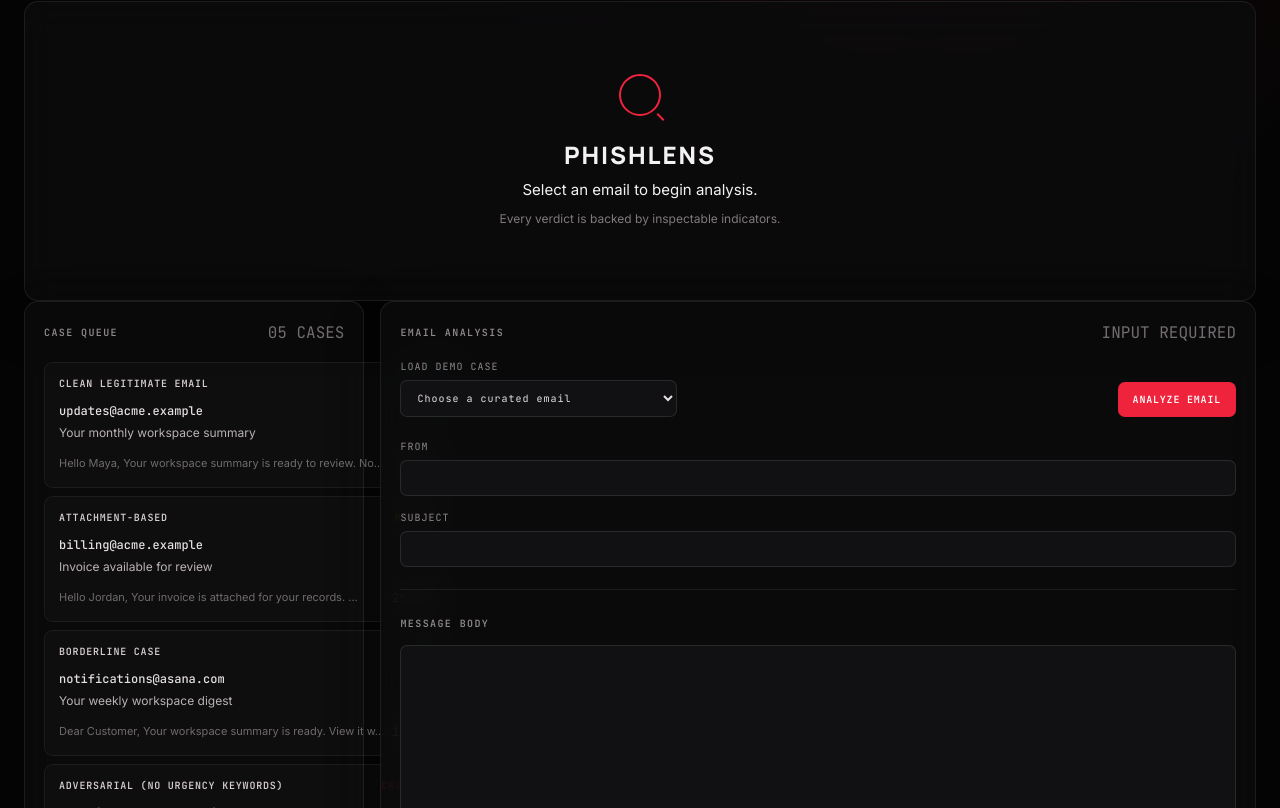
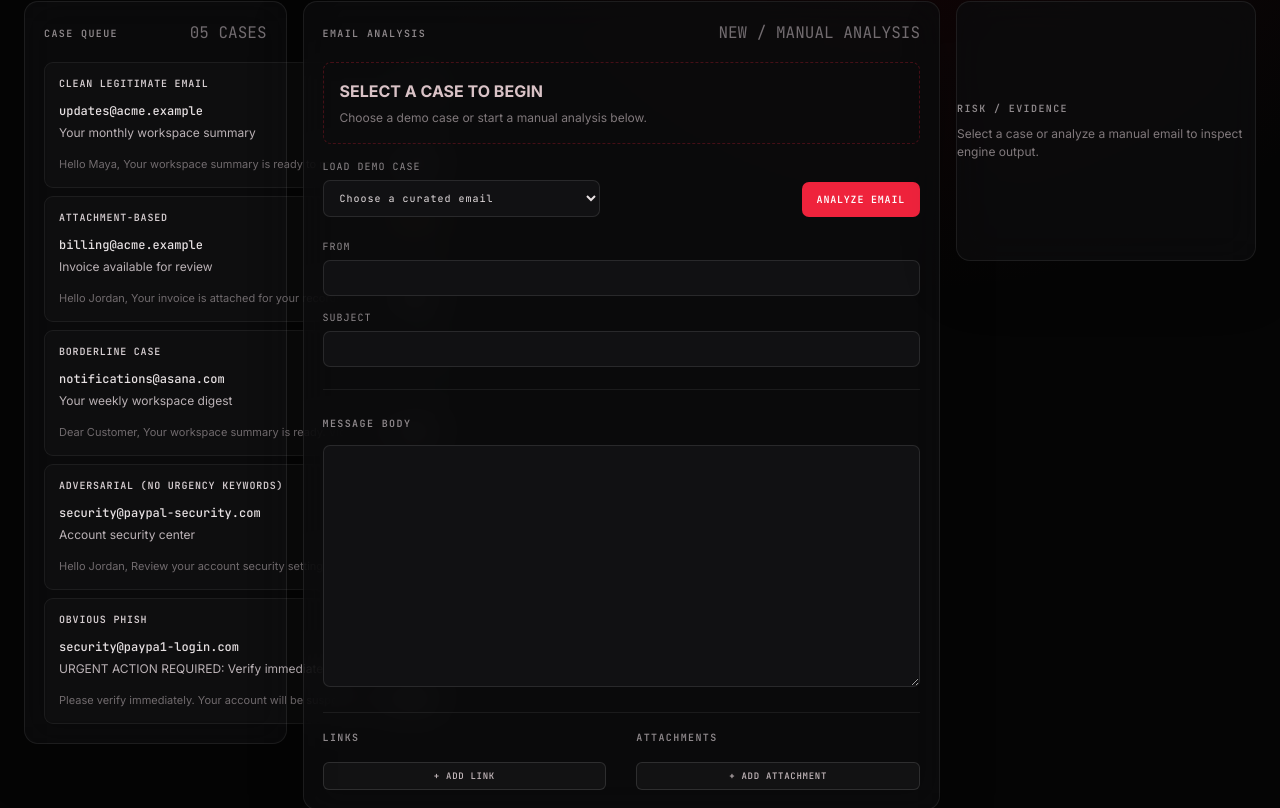
Before and after one commit to MRDarshan7/phishlens, a React (Vite) app: page / in a window 1280 px wide. Shown: the part 252-1060 px from the top of the page. Built offline with nearby package versions, Linux system fonts and the light colour scheme.

Commit message:
Improve Phase 6 analysis workflow

```diff
--- a/src/App.tsx
+++ b/src/App.tsx
@@ -12,22 +12,25 @@ export default function App() {
   const [selectedIndex, setSelectedIndex] = useState<number | null>(null);
   const [email, setEmail] = useState<EmailInput>(emptyEmail);
   const [result, setResult] = useState<AnalysisResult | null>(null);
+  const [stale, setStale] = useState(false);
   const [analyzing, setAnalyzing] = useState(false);
   const queue = useMemo(() => testEmails.map((item) => ({ ...item, result: runFullAnalysis(item.email) })), []);
-
-  const analyze = (nextEmail = email) => {
-    setAnalyzing(true);
-    window.setTimeout(() => { setResult(runFullAnalysis(nextEmail)); setAnalyzing(false); }, 120);
-  };
-  const changeEmail = (nextEmail: EmailInput) => { setEmail(nextEmail); if (result) setResult(null); };
-  const selectEmail = (index: number) => { const next = testEmails[index].email; setSelectedIndex(index); setEmail(next); setResult(null); analyze(next); };
+  const analyze = (nextEmail = email) => { setAnalyzing(true); window.setTimeout(() => { setResult(runFullAnalysis(nextEmail)); setStale(false); setAnalyzing(false); }, 120); };
+  const changeEmail = (nextEmail: EmailInput) => { setEmail(nextEmail); if (result) { setResult(null); setStale(true); } };
+  const selectEmail = (index: number) => { const next = testEmails[index].email; setSelectedIndex(index); setEmail(next); setResult(null); setStale(false); analyze(next); };
+  const reasons = useMemo(() => {
+    if (!result) return [];
+    const seen = new Set<string>();
+    return result.indicators.filter((indicator) => { const key = indicator.name.toLowerCase(); if (seen.has(key)) return false; seen.add(key); return true; });
+  }, [result]);
 
   return <div className="app-shell">
-    <header className="top-nav"><div className="brand-lockup"><span className="lens-mark" aria-hidden="true" /><div><strong>PHISHLENS</strong><span>PHISHING ANALYSIS ENGINE</span></div></div><nav aria-label="Primary"><a href="#analysis">Analysis</a><a href="#evidence">Evidence</a><a href="#how-it-works">How it works</a></nav><div className="engine-status"><span /> ENGINE ONLINE</div></header>
+    <header className="top-nav"><div className="brand-lockup"><span className="lens-mark" aria-hidden="true" /><div><strong>PHISHLENS</strong><span>PHISHING ANALYSIS ENGINE</span></div></div><nav aria-label="Primary"><a href="#analysis">Analysis</a><a href="#evidence">Evidence</a></nav><div className="engine-status"><span /> ENGINE ONLINE</div></header>
     <main id="analysis"><div className="page-intro"><div><span className="eyebrow">LOCAL INVESTIGATION WORKSPACE</span><h1>See why an email is suspicious.</h1></div><span className="mono case-count">CASE / EMAIL</span></div>
       {analyzing && <div className="analysis-state" role="status">ANALYZING SIGNALS <span className="loading-dots">•••</span></div>}
-      {!result && !analyzing ? <div className="empty-state panel"><span className="lens-mark large" aria-hidden="true" /><h2>PHISHLENS</h2><p>Select an email to begin analysis.</p><span>Every verdict is backed by inspectable indicators.</span></div> : result && <div className="analysis-layout"><EmailPane email={email} result={result} queue={queue} selectedIndex={selectedIndex} onSelect={selectEmail} onChange={changeEmail} onAnalyze={() => analyze()} analyzing={analyzing} /><aside className="risk-column" id="evidence"><VerdictCard result={result} /><section className="why-panel panel"><div className="section-heading"><span className="eyebrow">WHY THIS EMAIL IS FLAGGED</span></div>{result.indicators.length ? result.indicators.map((item, index) => <div className="why-row" key={`${item.id}-${index}`}><span className="mono why-index">{String(index + 1).padStart(2, '0')}</span><div><strong>{item.name}</strong><p>{item.evidence}</p></div></div>) : <p className="empty-panel">No suspicious indicators detected.</p>}</section><IndicatorList indicators={result.indicators} score={result.score} /></aside></div>}
-      {!result && !analyzing && <EmailPane email={email} result={null} queue={queue} selectedIndex={selectedIndex} onSelect={selectEmail} onChange={changeEmail} onAnalyze={() => analyze()} analyzing={analyzing} />}
+      <div className="analysis-layout"><EmailPane email={email} result={result} stale={stale} queue={queue} selectedIndex={selectedIndex} onSelect={selectEmail} onChange={changeEmail} onAnalyze={() => analyze()} analyzing={analyzing} />
+        {result ? <aside className="risk-column" id="evidence"><VerdictCard result={result} /><section className="why-panel panel"><div className="section-heading"><span className="eyebrow">WHY THIS EMAIL IS FLAGGED</span><span className="mono muted">{String(reasons.length).padStart(2, '0')} REASONS</span></div>{reasons.length ? reasons.map((item, index) => <div className="why-row" key={item.name}><span className="mono why-index">{String(index + 1).padStart(2, '0')}</span><div><strong>{item.name}</strong><p>{item.evidence}</p></div></div>) : <p className="empty-panel">No suspicious indicators detected.</p>}</section><IndicatorList indicators={result.indicators} score={result.score} /></aside> : <aside className="risk-column empty-risk panel" aria-label="Risk summary awaiting analysis"><span className="eyebrow">RISK / EVIDENCE</span><p>Select a case or analyze a manual email to inspect engine output.</p></aside>}
+      </div>
     </main>
   </div>;
 }
--- a/src/components/EmailPane.tsx
+++ b/src/components/EmailPane.tsx
@@ -1,11 +1,14 @@
+import { useState } from 'react';
 import type { ChangeEvent, ReactNode } from 'react';
-import type { AnalysisResult, EmailInput, Indicator, Severity } from '../types';
+import type { AnalysisResult, EmailAttachment, EmailInput, EmailLink, Indicator, Severity } from '../types';
 
 const severityOrder: Record<Severity, number> = { critical: 4, high: 3, medium: 2, low: 1 };
+type HighlightField = 'sender' | 'subject' | 'body' | 'url';
 
 interface EmailPaneProps {
   email: EmailInput;
   result: AnalysisResult | null;
+  stale: boolean;
   queue: { label: string; email: EmailInput; result: AnalysisResult }[];
   selectedIndex: number | null;
   onSelect: (index: number) => void;
@@ -14,84 +17,59 @@ interface EmailPaneProps {
   analyzing: boolean;
 }
 
-type HighlightField = 'sender' | 'subject' | 'body' | 'url';
-
-function fieldValue(indicator: Indicator, field: HighlightField) {
-  return indicator.location?.field === field ? indicator : null;
-}
-
 function highlightedText(text: string, field: HighlightField, indicators: Indicator[]): ReactNode {
   const spans = indicators
-    .filter((indicator) => fieldValue(indicator, field) && indicator.location)
+    .filter((indicator) => indicator.location?.field === field && indicator.location)
     .map((indicator) => ({ indicator, start: indicator.location!.startIndex, end: indicator.location!.endIndex }))
     .filter(({ start, end }) => start >= 0 && end > start && end <= text.length)
     .sort((a, b) => a.start - b.start || severityOrder[b.indicator.severity] - severityOrder[a.indicator.severity]);
-
   const parts: ReactNode[] = [];
   let cursor = 0;
   for (const span of spans) {
-    // Overlapping spans cannot be nested safely; severity order makes the choice deterministic.
+    // Overlaps are resolved by severity order; lower-priority spans remain in the indicator list.
     if (span.start < cursor) continue;
     if (span.start > cursor) parts.push(text.slice(cursor, span.start));
-    parts.push(
-      <span className={`evidence-highlight evidence-${span.indicator.severity}`} tabIndex={0} title={span.indicator.evidence} key={`${span.indicator.id}-${span.start}`}>
-        {text.slice(span.start, span.end)}
-        <span className="evidence-popover" role="tooltip">{span.indicator.evidence}</span>
-      </span>,
-    );
+    parts.push(<span className={`evidence-highlight evidence-${span.indicator.severity}`} tabIndex={0} title={span.indicator.evidence} key={`${span.indicator.id}-${span.start}`}>
+      {text.slice(span.start, span.end)}<span className="evidence-popover" role="tooltip">{span.indicator.evidence}</span>
+    </span>);
     cursor = span.end;
   }
   if (cursor < text.length) parts.push(text.slice(cursor));
   return parts;
 }
 
-function updateField(email: EmailInput, field: 'sender' | 'subject' | 'body', event: ChangeEvent<HTMLInputElement | HTMLTextAreaElement>): EmailInput {
+function fieldChange(email: EmailInput, field: 'sender' | 'subject' | 'body', event: ChangeEvent<HTMLInputElement | HTMLTextAreaElement>): EmailInput {
   return { ...email, [field]: event.target.value };
 }
 
-export function EmailPane({ email, result, queue, selectedIndex, onSelect, onChange, onAnalyze, analyzing }: EmailPaneProps) {
+export function EmailPane({ email, result, stale, queue, selectedIndex, onSelect, onChange, onAnalyze, analyzing }: EmailPaneProps) {
+  const [editing, setEditing] = useState(false);
   const indicators = result?.indicators ?? [];
+  const editMode = !result || editing;
+  const updateLink = (index: number, field: keyof EmailLink, value: string) => onChange({ ...email, links: email.links.map((link, i) => i === index ? { ...link, [field]: value } : link) });
+  const updateAttachment = (index: number, field: keyof EmailAttachment, value: string) => onChange({ ...email, attachments: email.attachments.map((item, i) => i === index ? { ...item, [field]: value } : item) });
   return (
     <section className="workspace-grid" aria-label="Email queue and investigation workspace">
       <aside className="queue-panel panel">
-        <div className="section-heading"><span className="eyebrow">CASE QUEUE</span><span className="mono muted">{queue.length.toString().padStart(2, '0')} CASES</span></div>
-        <div className="queue-list">
-          {queue.map((item, index) => (
-            <button className={`queue-item ${selectedIndex === index ? 'is-selected' : ''}`} key={item.label} onClick={() => onSelect(index)} aria-pressed={selectedIndex === index}>
-              <span className="queue-item-top"><span className="queue-label">{item.label}</span><span className={`severity-text severity-${item.result.verdict}`}>{item.result.verdict}</span></span>
-              <strong>{item.email.sender}</strong>
-              <span className="queue-subject">{item.email.subject}</span>
-              <span className="queue-item-bottom"><span className="preview">{item.email.body.slice(0, 58)}{item.email.body.length > 58 ? '…' : ''}</span><span className="mono score-small">{item.result.score}/100</span></span>
-            </button>
-          ))}
-        </div>
+        <div className="section-heading"><span className="eyebrow">CASE QUEUE</span><span className="mono muted">{String(queue.length).padStart(2, '0')} CASES</span></div>
+        <div className="queue-list">{queue.map((item, index) => <button className={`queue-item ${selectedIndex === index ? 'is-selected' : ''}`} key={item.label} onClick={() => onSelect(index)} aria-pressed={selectedIndex === index}>
+          <span className="queue-item-top"><span className="queue-label">{item.label}</span><span className={`severity-text severity-${item.result.verdict}`}>{item.result.verdict}</span></span><strong>{item.email.sender}</strong><span className="queue-subject">{item.email.subject}</span><span className="queue-item-bottom"><span className="preview">{item.email.body.slice(0, 58)}{item.email.body.length > 58 ? '…' : ''}</span><span className="mono score-small">{item.result.score}/100</span></span>
+        </button>)}</div>
       </aside>
-
       <div className="email-panel panel">
-        <div className="section-heading"><span className="eyebrow">EMAIL ANALYSIS</span><span className="mono muted">{result ? 'ANALYSIS COMPLETE' : 'INPUT REQUIRED'}</span></div>
-        {!result && (
-          <div className="input-toolbar">
-            <label className="control-label" htmlFor="demo-email">LOAD DEMO CASE
-              <select id="demo-email" value={selectedIndex ?? ''} onChange={(event) => event.target.value !== '' && onSelect(Number(event.target.value))}>
-                <option value="">Choose a curated email</option>
-                {queue.map((item, index) => <option value={index} key={item.label}>{item.label}</option>)}
-              </select>
-            </label>
-            <button className="button button-primary" onClick={onAnalyze} disabled={analyzing}>{analyzing ? 'ANALYZING…' : 'ANALYZE EMAIL'}</button>
-          </div>
-        )}
+        <div className="section-heading"><span className="eyebrow">EMAIL ANALYSIS</span><span className={`mono ${stale ? 'stale-text' : 'muted'}`}>{result ? 'ANALYSIS COMPLETE' : stale ? 'ANALYSIS STALE' : 'NEW / MANUAL ANALYSIS'}</span>{result && !editing && <button className="add-button edit-button" onClick={() => setEditing(true)} aria-label="Edit analyzed email">EDIT EMAIL</button>}</div>
+        {!result && !stale && <div className="inline-empty-state"><strong>SELECT A CASE TO BEGIN</strong><span>Choose a demo case or start a manual analysis below.</span></div>}
+        {stale && <div className="stale-banner" role="status"><strong>ANALYSIS STALE</strong><span>Changes detected — analyze again to refresh the engine result.</span></div>}
+        {editMode && <div className="input-toolbar"><label className="control-label" htmlFor="demo-email">LOAD DEMO CASE<select id="demo-email" value={selectedIndex ?? ''} onChange={(event) => event.target.value !== '' && onSelect(Number(event.target.value))}><option value="">Choose a curated email</option>{queue.map((item, index) => <option value={index} key={item.label}>{item.label}</option>)}</select></label><button className="button button-primary" onClick={onAnalyze} disabled={analyzing} aria-label="Analyze email">{analyzing ? 'ANALYZING…' : 'ANALYZE EMAIL'}</button></div>}
         <div className="email-meta">
-          {result ? <div className="technical-field"><span>FROM</span><div className="technical-value">{highlightedText(email.sender, 'sender', indicators)}</div></div> : <label><span>FROM</span><input value={email.sender} onChange={(event) => onChange(updateField(email, 'sender', event))} aria-label="Sender" /></label>}
-          {result ? <div className="technical-field"><span>SUBJECT</span><div className="technical-value">{highlightedText(email.subject, 'subject', indicators)}</div></div> : <label><span>SUBJECT</span><input value={email.subject} onChange={(event) => onChange(updateField(email, 'subject', event))} aria-label="Subject" /></label>}
+          {!editMode ? <div className="technical-field"><span>FROM</span><div className="technical-value">{highlightedText(email.sender, 'sender', indicators)}</div></div> : <label><span>FROM</span><input value={email.sender} onChange={(event) => onChange(fieldChange(email, 'sender', event))} aria-label="Sender" /></label>}
+          {!editMode ? <div className="technical-field"><span>SUBJECT</span><div className="technical-value">{highlightedText(email.subject, 'subject', indicators)}</div></div> : <label><span>SUBJECT</span><input value={email.subject} onChange={(event) => onChange(fieldChange(email, 'subject', event))} aria-label="Subject" /></label>}
           {result && <label><span>TIMESTAMP</span><span className="technical-value">{new Date(result.timestamp).toLocaleString([], { dateStyle: 'medium', timeStyle: 'short' })}</span></label>}
         </div>
-        <div className="email-body-wrap">
-          <span className="eyebrow">MESSAGE BODY</span>
-          {result ? <div className="raw-email body-copy">{highlightedText(email.body, 'body', indicators)}</div> : <textarea className="raw-editor" value={email.body} onChange={(event) => onChange(updateField(email, 'body', event))} aria-label="Email body" rows={11} />}
-        </div>
+        <div className="email-body-wrap"><span className="eyebrow">MESSAGE BODY</span>{editMode ? <textarea className="raw-editor" value={email.body} onChange={(event) => onChange(fieldChange(email, 'body', event))} aria-label="Email body" rows={9} /> : <div className="raw-email body-copy">{highlightedText(email.body, 'body', indicators)}</div>}</div>
         <div className="email-assets">
-          <div><span className="eyebrow">LINKS</span>{email.links.length ? email.links.map((link) => <a className="technical-link" href={link.href} target="_blank" rel="noreferrer" key={`${link.displayText}-${link.href}`}>{link.displayText}<span className="link-href">{highlightedText(link.href, 'url', indicators)}</span></a>) : <span className="muted">No links attached</span>}</div>
-          <div><span className="eyebrow">ATTACHMENTS</span>{email.attachments.length ? email.attachments.map((attachment) => <span className="attachment-row" key={attachment.name}><span>↳ {attachment.name}</span><span className="mono muted">.{attachment.extension}</span></span>) : <span className="muted">No attachments</span>}</div>
+          <div><span className="eyebrow">LINKS</span>{!editMode ? (email.links.length ? email.links.map((link) => <div className="structured-link" key={`${link.displayText}-${link.href}`}><span className="asset-label">DISPLAYED AS</span><span>{link.displayText}</span><span className="asset-label">DESTINATION</span><span className="technical-link-value">{highlightedText(link.href, 'url', indicators)}</span></div>) : <span className="muted">No links attached</span>) : <>{email.links.map((link, index) => <div className="asset-editor" key={`link-${index}`}><input value={link.displayText} onChange={(event) => updateLink(index, 'displayText', event.target.value)} aria-label={`Link ${index + 1} display text`} placeholder="Display text" /><input value={link.href} onChange={(event) => updateLink(index, 'href', event.target.value)} aria-label={`Link ${index + 1} href`} placeholder="https://destination" /><button className="icon-button" onClick={() => onChange({ ...email, links: email.links.filter((_, i) => i !== index) })} aria-label={`Remove link ${index + 1}`}>×</button></div>)}<button className="add-button" onClick={() => onChange({ ...email, links: [...email.links, { displayText: '', href: '' }] })} aria-label="Add link">+ ADD LINK</button></>}</div>
+          <div><span className="eyebrow">ATTACHMENTS</span>{!editMode ? (email.attachments.length ? email.attachments.map((item) => <span className="attachment-row" key={item.name}><span>↳ {item.name}</span><span className="mono muted">.{item.extension}</span></span>) : <span className="muted">No attachments</span>) : <>{email.attachments.map((item, index) => <div className="asset-editor" key={`attachment-${index}`}><input value={item.name} onChange={(event) => updateAttachment(index, 'name', event.target.value)} aria-label={`Attachment ${index + 1} name`} placeholder="Filename" /><input value={item.extension} onChange={(event) => updateAttachment(index, 'extension', event.target.value)} aria-label={`Attachment ${index + 1} extension`} placeholder="Extension" /><button className="icon-button" onClick={() => onChange({ ...email, attachments: email.attachments.filter((_, i) => i !== index) })} aria-label={`Remove attachment ${index + 1}`}>×</button></div>)}<button className="add-button" onClick={() => onChange({ ...email, attachments: [...email.attachments, { name: '', extension: '' }] })} aria-label="Add attachment">+ ADD ATTACHMENT</button></>}</div>
         </div>
       </div>
     </section>
```
Also changed, not shown: src/index.css.
